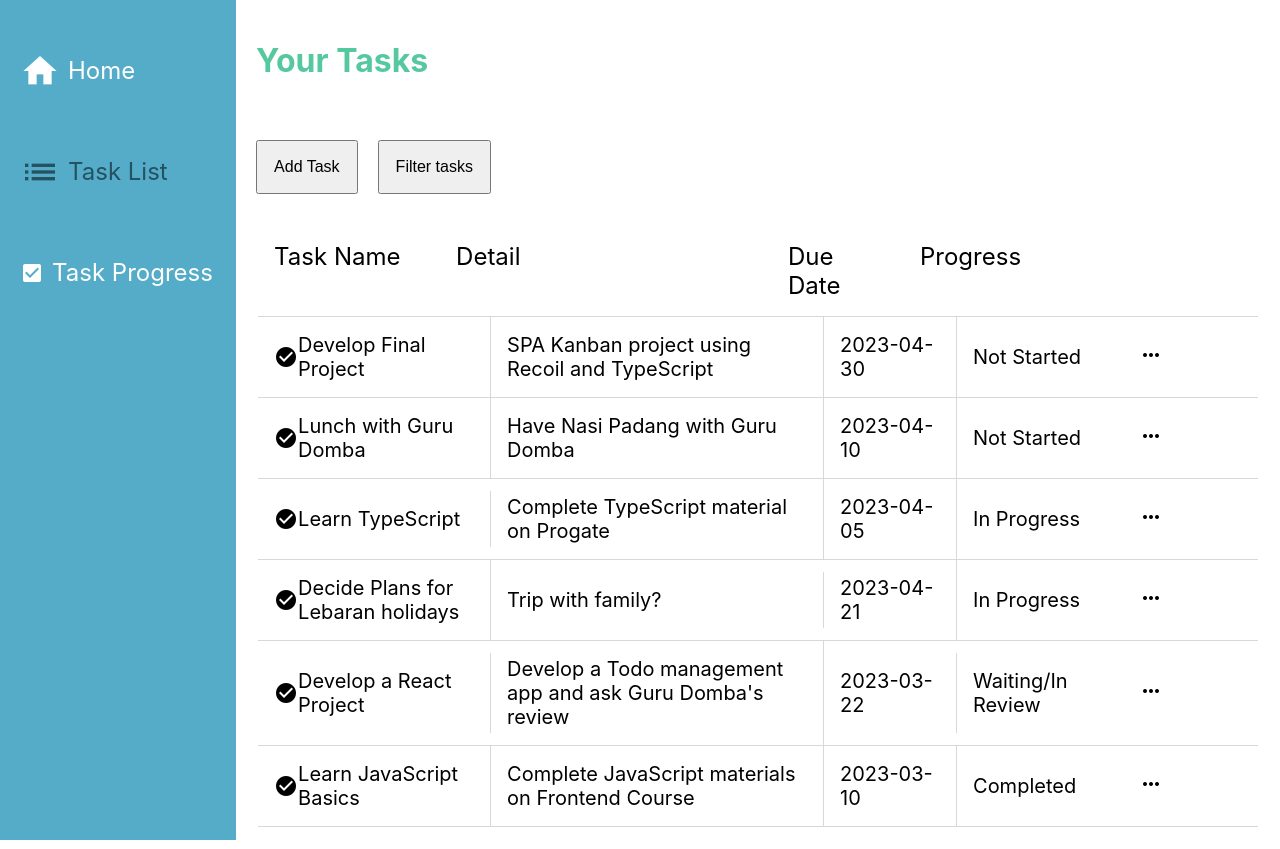
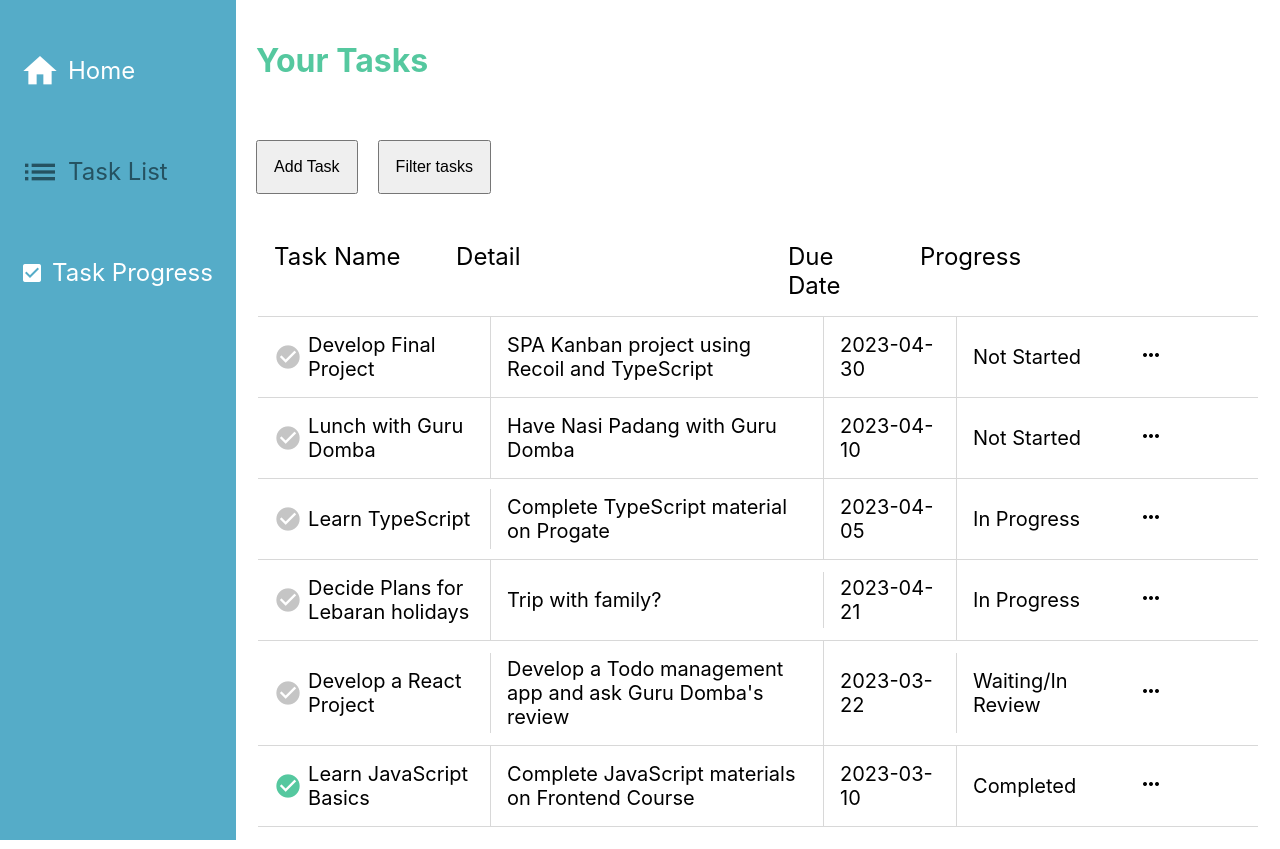
Before and after one commit to mbintangw/kanban-project, a React (Vite) app: page /task-list in a window 1280 px wide. Built offline with nearby package versions, Linux system fonts and the light colour scheme.

Commit message:
Develop complete feature

```diff
--- a/src/features/tasks/components/TaskList/TaskListItem.tsx
+++ b/src/features/tasks/components/TaskList/TaskListItem.tsx
@@ -1,8 +1,23 @@
 import type { Task, CSSProperties } from '../../../../types'
 import { TASK_PROGRESS_STATUS, TASK_PROGRESS_ID } from '../../../../constants/app'
+import { useRecoilState } from 'recoil'
+import { tasksState } from '../../TaskAtoms'
 
 interface TaskListItemProps {
   task: Task
+}
+
+const getIconStyle = (progressOrder: number): React.CSSProperties => {
+  const color: '#55C89F' | '#C5C5C5' = progressOrder === TASK_PROGRESS_ID.COMPLETED ? '#55C89F' : '#C5C5C5'
+
+  const cursor : 'default' | 'pointer' = progressOrder === TASK_PROGRESS_ID.COMPLETED ? 'default' : 'pointer'
+
+  return {
+    color,
+    cursor,
+    fontSize: '28px',
+    marginRight: '6px',
+  }
 }
 
 const getProgressCategory = (progressOrder : number): string => {
@@ -21,10 +36,27 @@
 }
 
 const TaskListItem = ({task}: TaskListItemProps) : JSX.Element => {
+  const [tasks, setTasks] = useRecoilState<Task[]>(tasksState)
+
+  const completeTask = (taskID: number): void => {
+    const updatedTasks: Task[] = tasks.map((task) =>
+      task.id === taskID
+        ? {...task, progressOrder: TASK_PROGRESS_ID.COMPLETED}:task,
+      )
+      setTasks(updatedTasks)
+  }
+
   return(
     <tbody style={styles.tableBody}>
       <div style={styles.tableBodyTaskTitle}>
-        <span className='material-icons'>check_circle</span>
+        <span
+          className='material-icons'
+          style={getIconStyle(task.progressOrder)}
+          onClick={(): void => {
+            completeTask(task.id)
+          }}>
+            check_circle
+        </span>
         {task.title}
       </div>
       <div style={styles.tableBodyDetail}>{task.detail}</div>
--- a/src/features/tasks/components/TaskProgress/TaskCard.tsx
+++ b/src/features/tasks/components/TaskProgress/TaskCard.tsx
@@ -1,9 +1,24 @@
 import React from 'react'
 import type { Task, CSSProperties } from '../../../../types'
 import { TASK_PROGRESS_ID } from '../../../../constants/app'
+import { useRecoilState } from 'recoil'
+import { tasksState } from '../../TaskAtoms'
 
 interface TaskCardProps {
   task: Task
+}
+
+const getIconStyle = (progressOrder: number): React.CSSProperties => {
+  const color: '#55C89F' | '#C5C5C5' = progressOrder === TASK_PROGRESS_ID.COMPLETED ? '#55C89F' : '#C5C5C5'
+
+  const cursor : 'default' | 'pointer' = progressOrder === TASK_PROGRESS_ID.COMPLETED ? 'default' : 'pointer'
+
+  return {
+    color,
+    cursor,
+    fontSize: '28px',
+    marginRight: '6px',
+  }
 }
 
 const getArrowPositionStyle = (progressOrder: number): React.CSSProperties => {
@@ -16,10 +31,23 @@
 }
 
 const TaskCard = ({ task }: TaskCardProps): JSX.Element => {
+  const [tasks, setTasks] = useRecoilState<Task[]>(tasksState)
+
+  const completeTask = (taskID: number): void => {
+    const updatedTasks: Task[] = tasks.map((task) =>
+      task.id === taskID
+        ? {...task, progressOrder: TASK_PROGRESS_ID.COMPLETED}:task,
+      )
+      setTasks(updatedTasks)
+  }
+
   return (
     <div style={styles.taskCard}>
       <div style={styles.taskIcons}>
-        <div className="material-icons">check_circle</div>
+        <div
+          className="material-icons"
+          style={getIconStyle(task.progressOrder)}
+          onClick={(): void => completeTask(task.id)}>check_circle</div>
         <div className="material-icons" style={styles.menuIcon}>
           more_vert
         </div>
```
